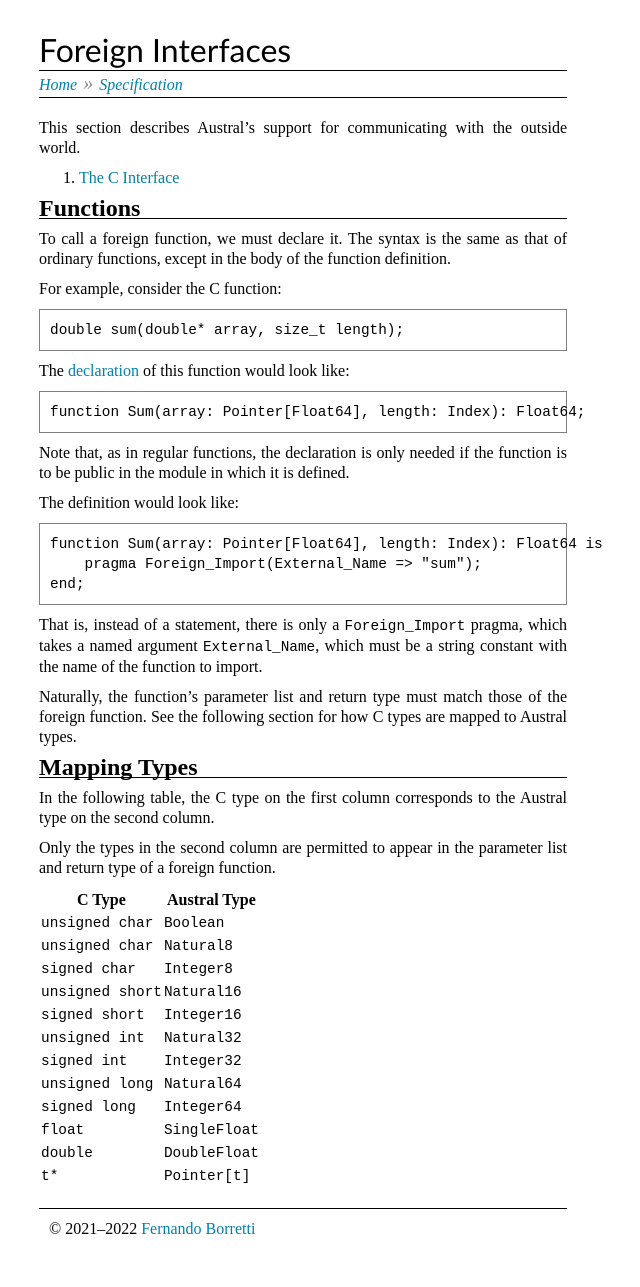
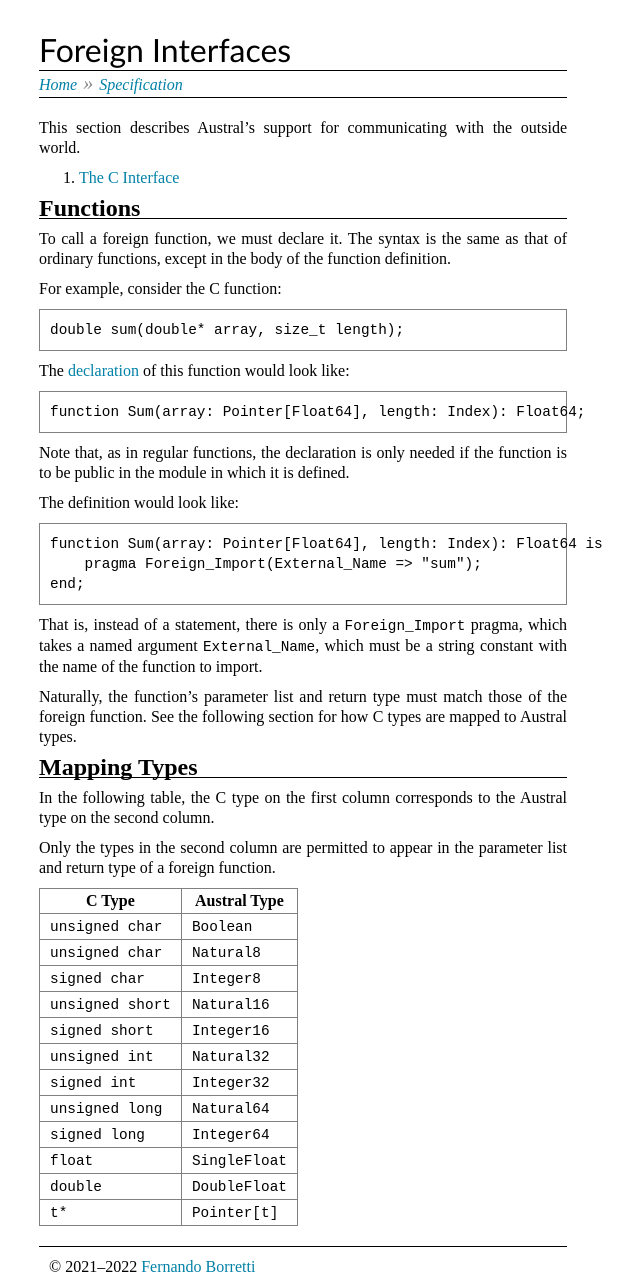
Before and after one commit to austral/austral.github.io, a Jekyll site: the page built from spec/ffi.md, in a window 1280 px wide. Shown: the whole page, without its empty margins (1-641 px from the left). Built offline with Jekyll 4.4.1, drawn with Linux system fonts in a browser that asks for light colours; before the commit the page ends 1249 px from its top, so only the background shows below that.

Commit message:
[Fix #4] Add CSS for tables

```diff
--- a/assets/main.scss
+++ b/assets/main.scss
@@ -105,7 +105,7 @@ nav.breadcrumbs {
     .fleuron {
         font-size: $medium;
         margin: 0 $vsmall;
-	color: gray;
+	    color: gray;
     }
 }
 
@@ -142,6 +142,20 @@ article {
     a {
         color: $link-color;
     }
+
+    table {
+        border: 1px solid gray;
+        border-collapse: collapse;
+
+        th {
+            font-weight: bold;
+        }
+
+        th, td {
+            border: 1px solid gray;
+            padding: $vsmall $small;
+        }
+    }
 }
 
 footer {
```
